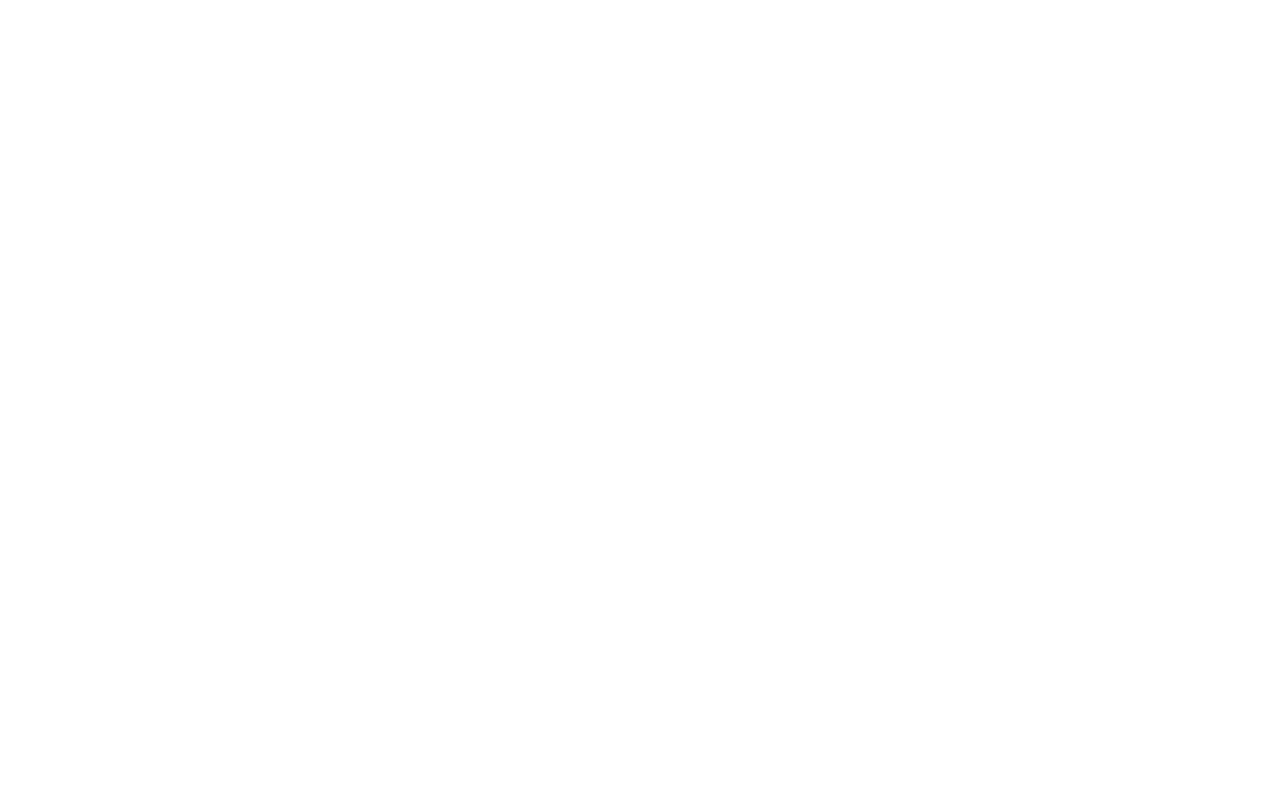
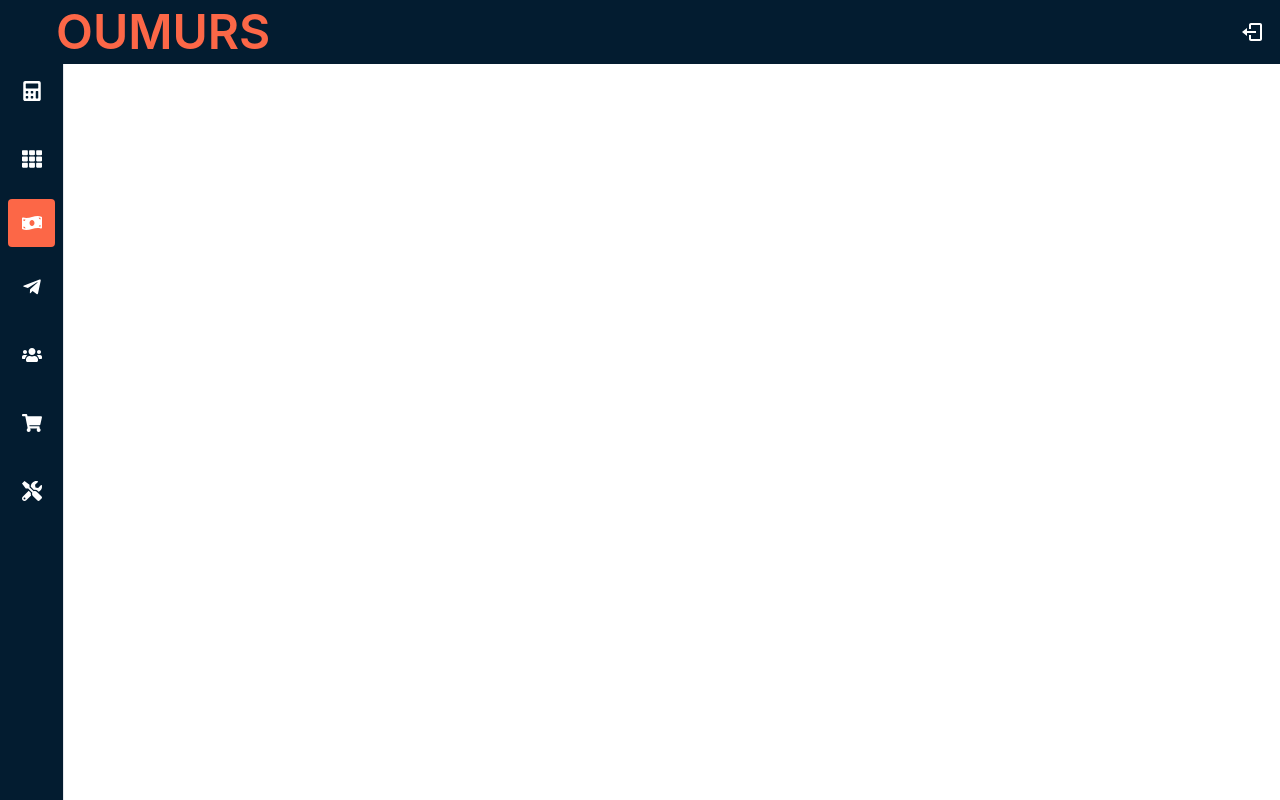
Before and after one commit to kessler428/Motocom, a React (Create React App) app: page /credits in a window 1280 px wide. Before the commit this address had no page. Built offline with nearby package versions, Linux system fonts and the light colour scheme.

Commit message:
Creating Credits view

```diff
--- /dev/null
+++ b/src/components/SnpinnerLoading.jsx
@@ -0,0 +1,10 @@
+export const SpinerLoading = () => {
+    return (
+      <div className='flex justify-center items-center h-screen'>
+          <div className='relative w-24 h-24 animate-spin rounded-full bg-gradient-to-r from-pink-600 via-indigo-600 to-green-600'>
+              <div className='absolute top-1/2 left-1/2 transform -translate-x-1/2 -translate-y-1/2 w-20 h-20 bg-white rounded-full'>
+              </div>
+          </div>
+      </div>
+    )
+  }
--- a/src/components/admin/SideBar/index.jsx
+++ b/src/components/admin/SideBar/index.jsx
@@ -27,7 +27,7 @@ export const SideBar = () => {
         <SideBarIcon icon={<FaTh size="20" />} text="Inventario" />
       </NavLink>
       <NavLink
-        to="/asistentes"
+        to="/credits"
         className={({ isActive }) =>
           isActive
             ? "bg-orange mb-3 p-3 text-white rounded mx-2"
--- /dev/null
+++ b/src/pages/Admin/Credits/Credits.jsx
@@ -0,0 +1,18 @@
+import React from 'react'
+import { Header } from '../../../components/admin/header/Header'
+import { SideBar } from '../../../components/admin/SideBar'
+
+const Credits = () => {
+    return (
+        <>
+            <SideBar/>
+            <Header/>
+
+            <div className="mx-auto w-10/12 sm:pl-12 py-24">
+
+            </div>
+        </>
+    )
+}
+
+export default Credits
--- a/src/routes/App.js
+++ b/src/routes/App.js
@@ -1,24 +1,35 @@
 import React from 'react';
 import { lazy, Suspense } from "react";
 import { BrowserRouter, Routes, Route } from "react-router-dom";
+import { SpinerLoading } from '../components/SnpinnerLoading';
 
 const Login = lazy(() => import('../pages/Login'));
+
+// Admin
 const IndexAdmin = lazy(() => import('../pages/Admin/Index'));
-const Level1Index = lazy(() => import('../pages/shop1/Index'))
 const Inventory = lazy(() => import('../pages/Admin/Inventory/Inventory'))
 const AddProduct = lazy(() => import('../pages/Admin/Inventory/AddProduct'))
 const GenerateReport = lazy(() => import('../pages/Admin/Reports/GenerateReport'))
+const Credits = lazy(() => import('../pages/Admin/Credits/Credits'))
+
+// Level 1
+const Level1Index = lazy(() => import('../pages/shop1/Index'))
 
 export const App = () => {
   return (
-    <Suspense fallback={ <h2>Cargando...!!!</h2>}>
+    <Suspense fallback={ <SpinerLoading /> }>
       <BrowserRouter>
         <Routes>
           <Route path='/' element={ <Login/> } />
+
+          {/* Admin */}
           <Route path='index' element={ <IndexAdmin/> } />
           <Route path='inventory' element={ <Inventory/> } />
           <Route path='add_product' element={ <AddProduct/> } />
           <Route path='generate_report' element={ <GenerateReport/> } />
+          <Route path='credits' element={ <Credits/> } />
+
+          {/* Level 1 */}
           <Route path='level1/index' element={ <Level1Index/> } />
         </Routes>
       </BrowserRouter>
```
